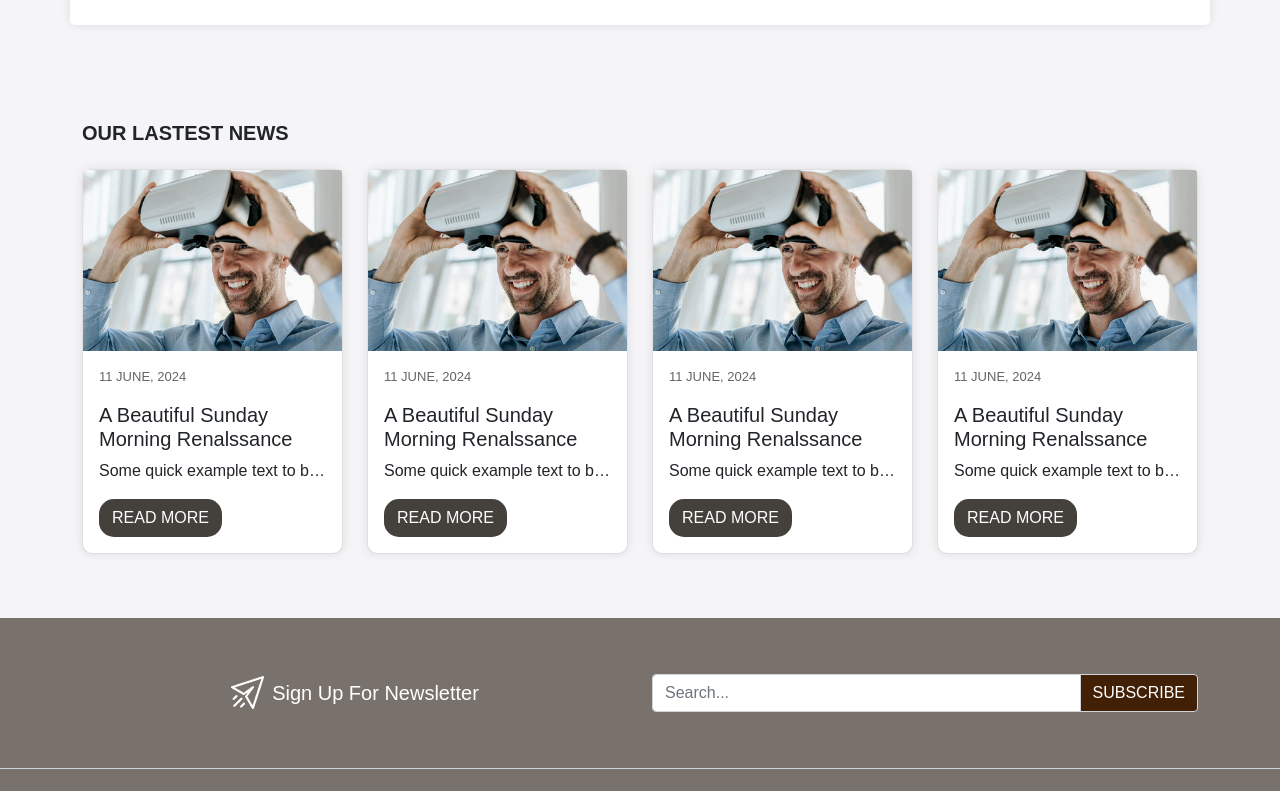
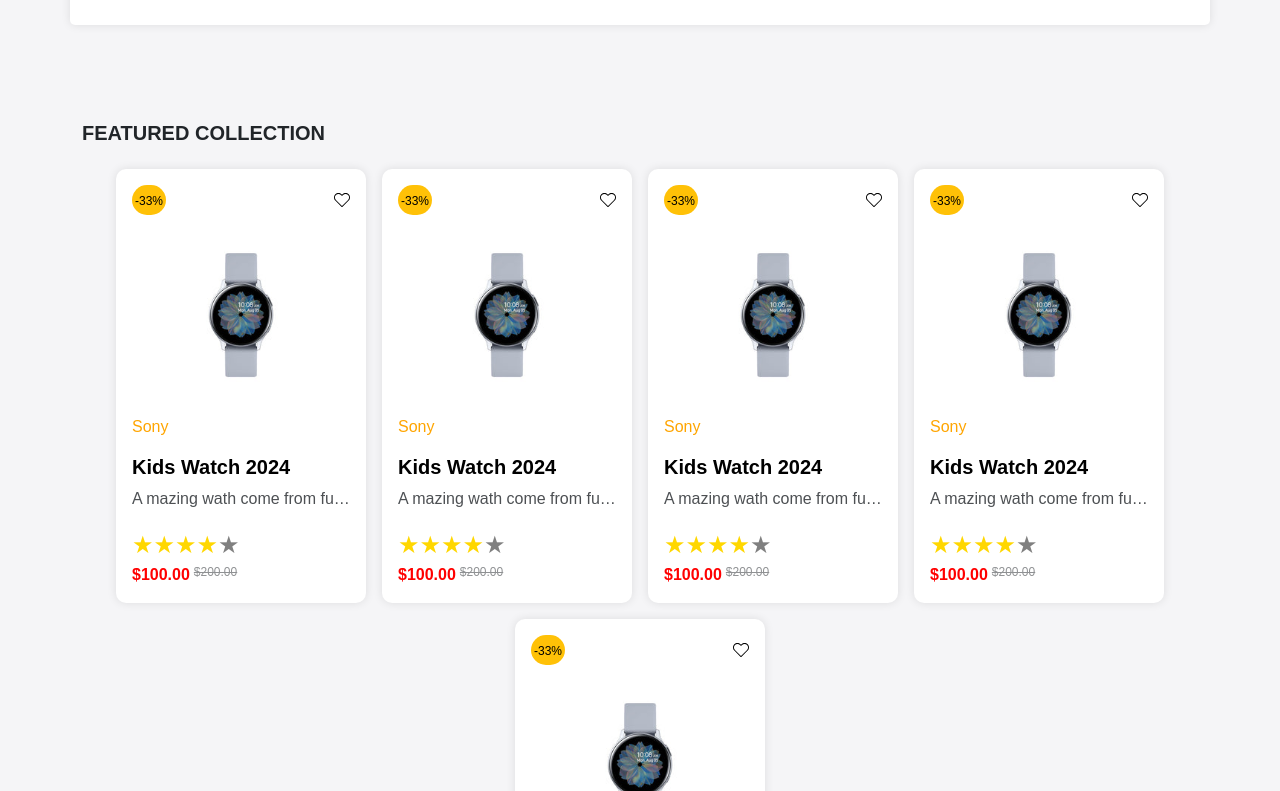
Before and after one commit to hieucodevuive/ecommerce-2024-app, a React (Create React App) app: page / in a window 1280 px wide. Shown: the part 1329-2120 px from the top of the page. Built offline with nearby package versions, Linux system fonts and the light colour scheme.

Commit message:
fitured product

```diff
--- a/package.json
+++ b/package.json
@@ -11,6 +11,7 @@
     "react-dom": "^18.3.1",
     "react-fast-marquee": "^1.6.4",
     "react-icons": "^5.2.1",
+    "react-rating-stars-component": "^2.2.0",
     "react-redux": "^8.1.3",
     "react-router-dom": "^6.23.1",
     "react-scripts": "5.0.1",
--- /dev/null
+++ b/src/components/ProductCard.css
@@ -0,0 +1,94 @@
+.card-container {
+  box-shadow: 0 0 10px #0000001a;
+  border-radius: 10px;
+  width: 250px;
+  min-height: 350px;
+  overflow: hidden;
+
+}
+
+.header-container img{
+  cursor: pointer;
+}
+
+.card-container:hover .action-bar{
+  right: 12px;
+}
+
+.discount-percen {
+  background-color: var(--color-header-hover);
+  padding: 3px;
+  border-radius: 15px;
+}
+
+.discount-percen span {
+  color: black;
+  font-size: 12px;
+}
+
+.card-container p {
+  white-space: nowrap;
+  overflow: hidden;
+  text-overflow: ellipsis;
+  max-width: 100%;
+}
+
+.img-container {
+  height: 200px;
+  transition: all;
+}
+
+.img-container img{
+  height: 100%;
+  transition: transform 0.3s ease-in-out;
+}
+
+.category {
+  color: orange;
+  font-size: 16px;
+}
+
+.title {
+  font-size: 20px;
+  font-weight: 600;
+  color: black;
+}
+
+.title:hover {
+  color: var(--color-header-hover);
+}
+
+.description {
+  font-size: 16px;
+  opacity: 0.8;
+}
+
+.price {
+  color: red;
+  font-weight: 600;
+}
+
+.discound-price {
+  font-size: 12px;
+  text-decoration: line-through;
+  opacity: .5;
+}
+
+.action-bar {
+  top: 10%;
+  right: -30px;
+  transition: .3s;
+}
+
+.action-icon {
+  cursor: pointer;
+  width: 25px;
+  height: 25px;
+  text-align: center;
+
+}
+
+.action-icon:hover {
+  border-radius: 100%;
+  background-color: var(--color-header-hover);
+}
--- /dev/null
+++ b/src/components/ProductCard.jsx
@@ -0,0 +1,47 @@
+import React from 'react'
+import './ProductCard.css'
+import { Link } from 'react-router-dom'
+import ReactStars from 'react-rating-stars-component';
+
+const CollectionCard = () => {
+  return (
+    <div className='bg-white card-container p-3 position-relative'>
+      <div className='d-flex justify-content-between header-container'>
+        <div className='discount-percen'>
+          <span>-33%</span>
+        </div>
+        <img src='images/wish.svg' alt='' />
+      </div>
+      <Link className='img-container d-flex align-items-center justify-content-center'>
+        <img src='images/watch.jpg' alt='' className='img-fluid' />
+      </Link>
+      <div className='d-flex flex-column align-align-items-center'>
+        <Link>
+          <p className='category'>Sony</p>
+        </Link>
+        <Link>
+          <h4 className='title'>Kids Watch 2024</h4>
+        </Link>
+        <p className='description'>A mazing wath come from future will be expore in 2055</p>
+        <ReactStars
+          count={5}
+          size={24}
+          value={4}
+          edit={false}
+          activeColor="#ffd700"
+        />
+        <div className='d-flex gap-1'>
+          <div className='price'>$100.00</div>
+          <div className='discound-price'>$200.00</div>
+        </div>
+      </div>
+      <div className='position-absolute action-bar d-flex flex-column gap-1'>
+        <div className='action-icon'><img src="images/prodcompare.svg" alt="" /></div>
+        <div className='action-icon'><img src="images/view.svg" alt="" /></div>
+        <div className='action-icon'><img src="images/add-cart.svg" alt="" /></div>
+      </div>
+    </div>
+  )
+}
+
+export default CollectionCard
--- a/src/pages/Home.jsx
+++ b/src/pages/Home.jsx
@@ -3,6 +3,7 @@ import './Home.css'
 import { Link } from 'react-router-dom'
 import Marquee from "react-fast-marquee"
 import BlogCard from '../components/BlogCard'
+import ProductCart from '../components/ProductCard'
 
 const Home = () => {
   return (
@@ -13,7 +14,7 @@ const Home = () => {
             <div className='col-12 col-md-6 main-banner'>
               <div
                 id='carouselExampleDark'
-                class='carousel carousel-dark slide'
+                className='carousel carousel-dark slide'
                 data-bs-ride='carousel'
               >
                 <div className='carousel-indicators'>
@@ -254,6 +255,18 @@ const Home = () => {
       </section>
       <section className="blog-wrapper py-5 wrapper-2">
         <div className="container d-flex flex-column gap-3">
+          <h2 className='section-title'>featured collection</h2>
+          <div className="row gap-3 justify-content-center">
+            < ProductCart />
+            < ProductCart />
+            < ProductCart />
+            < ProductCart />
+            < ProductCart />
+          </div>
+        </div>
+      </section>
+      <section className="blog-wrapper py-5 wrapper-2">
+        <div className="container d-flex flex-column gap-3">
           <h2 className='section-title'>our lastest news</h2>
           <div className="row">
             < BlogCard />
```
Also changed, not shown: src/pages/Home.css (line endings or trailing spaces), 1 other file (tests, documents, lock files or other folders).
